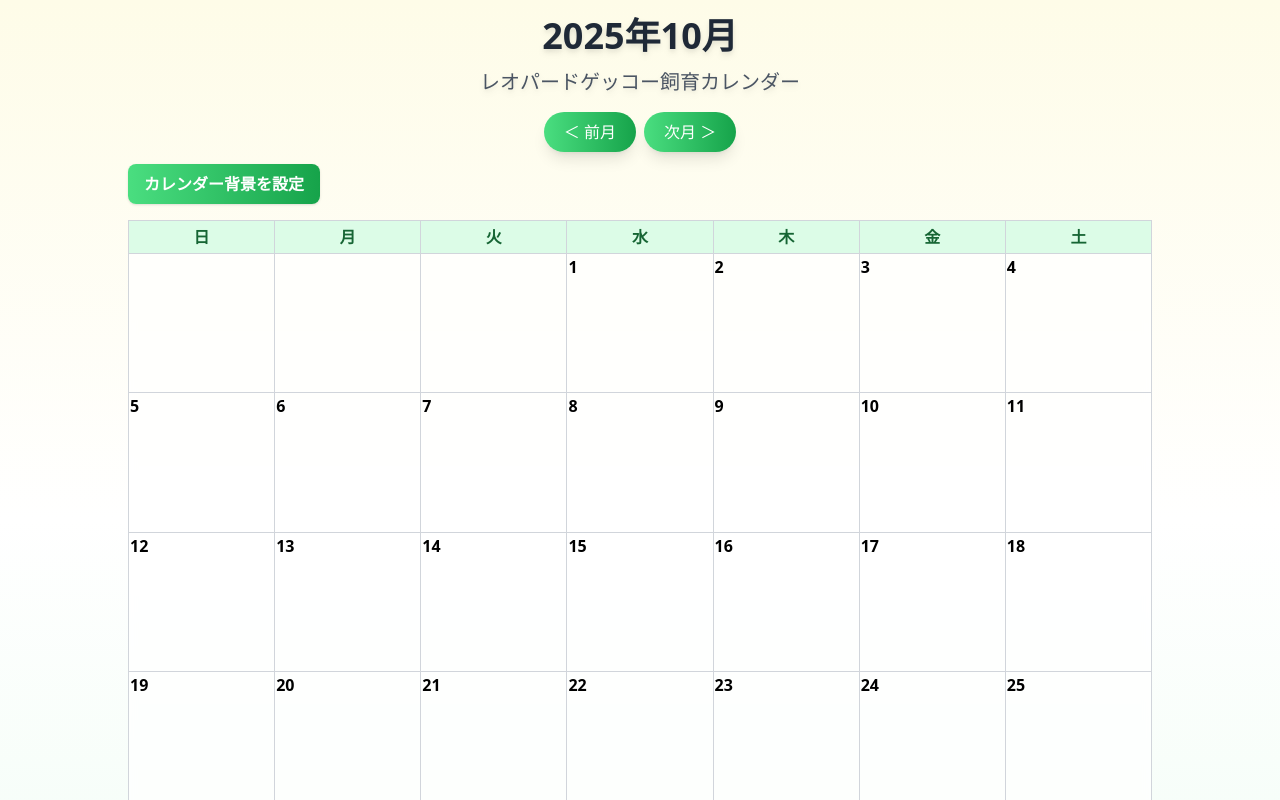
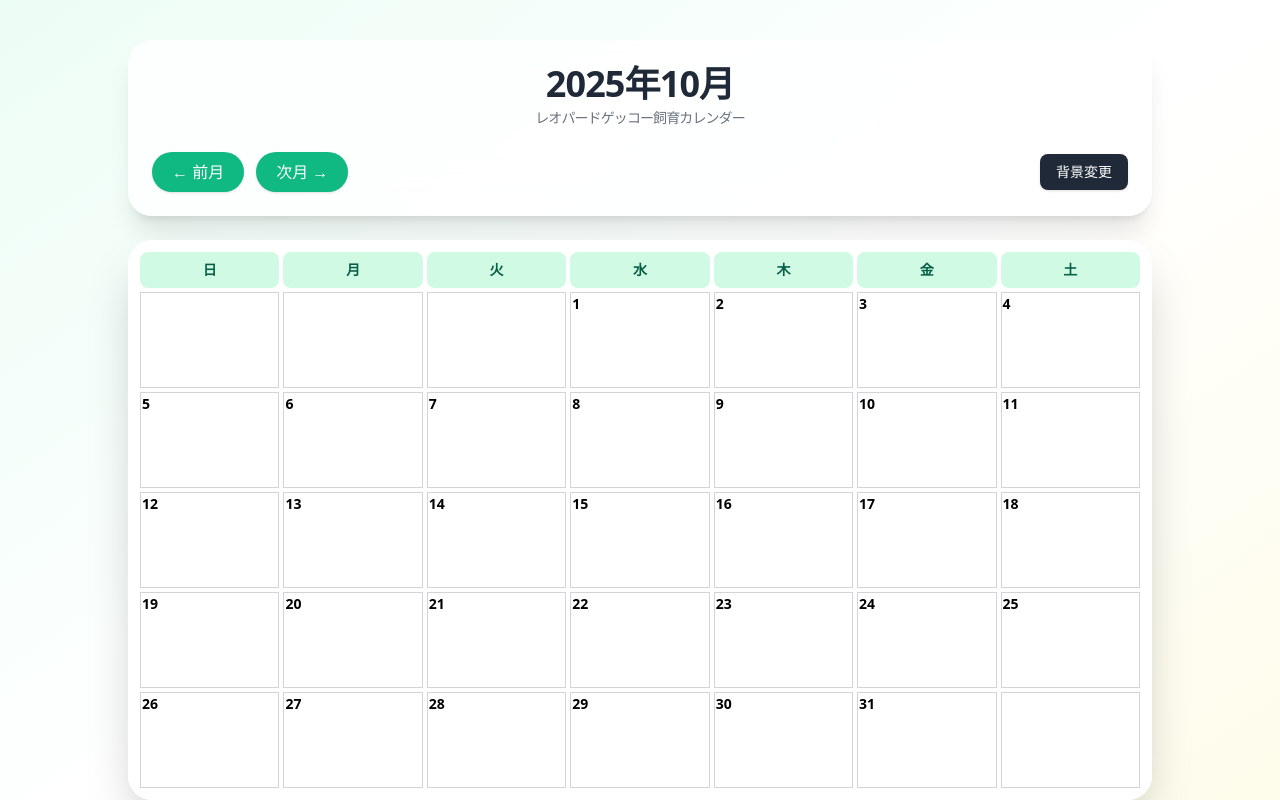
Before and after one commit to h-ichi/leopa-app, a React (Vite) app in the folder frontend/: page / in a window 1280 px wide. Shown: the top 800 px of the page. Built offline with nearby package versions, Linux system fonts and the light colour scheme.

Commit message:
カレンダーcss修正

```diff
--- a/frontend/src/components/LeopaCalendar.tsx
+++ b/frontend/src/components/LeopaCalendar.tsx
@@ -102,37 +102,46 @@ const LeopaCalendar: React.FC = () => {
   }
 
   return (
-    <div className="flex flex-col items-center p-4 bg-gradient-to-b from-yellow-50 via-white to-green-50 min-h-screen">
-      <h2 className="text-3xl sm:text-4xl font-extrabold text-center mb-4 leading-snug text-gray-800 drop-shadow-md">
+    <div className="min-h-screen bg-gradient-to-br from-emerald-50 via-white to-yellow-50 py-10 px-4 flex flex-col items-center">
+
+      {/* ================= HEADER CARD ================= */}
+      <div className="w-full max-w-5xl mb-6 rounded-3xl bg-white/80 backdrop-blur-xl shadow-xl p-6">
+
+        <h2 className="text-3xl sm:text-4xl font-bold text-center text-gray-800 mb-6 tracking-tight">
           {year}年{month}月
-        <br />
-        <span className="text-lg sm:text-xl text-gray-600 font-normal">
+          <span className="block text-sm text-gray-500 font-normal mt-1">
             レオパードゲッコー飼育カレンダー
           </span>
         </h2>
 
-      <div className="flex items-center gap-2 mb-3">
+        <div className="flex flex-wrap justify-between items-center gap-3">
+
+          {/* 月移動 */}
+          <div className="flex gap-3">
             <button
               onClick={handlePrevMonth}
-          className="px-5 py-2 bg-gradient-to-r from-green-400 to-green-600 text-white rounded-full shadow-lg hover:from-green-500 hover:to-green-700 hover:scale-105 transition-all duration-200"
+              className="px-5 py-2 rounded-full bg-emerald-500 text-white shadow hover:shadow-lg hover:scale-105 transition"
             >
-          ＜ 前月
+              ← 前月
             </button>
+
             <button
               onClick={handleNextMonth}
-          className="px-5 py-2 bg-gradient-to-r from-green-400 to-green-600 text-white rounded-full shadow-lg hover:from-green-500 hover:to-green-700 hover:scale-105 transition-all duration-200"
+              className="px-5 py-2 rounded-full bg-emerald-500 text-white shadow hover:shadow-lg hover:scale-105 transition"
             >
-          次月 ＞
+              次月 →
             </button>
           </div>
 
-      <div className="flex flex-wrap items-center gap-2 mb-4 w-full max-w-5xl">
+          {/* 背景ボタン */}
+          <div className="flex items-center gap-2">
             <label
               htmlFor="bg-upload"
-    className="cursor-pointer px-4 py-2 bg-gradient-to-r from-green-400 to-green-600 text-white font-semibold rounded-lg shadow hover:from-green-500 hover:to-green-700 transition-all duration-200 text-sm sm:text-base"
+              className="cursor-pointer px-4 py-2 rounded-lg bg-gray-800 text-white text-sm shadow hover:bg-gray-700 transition"
             >
-    カレンダー背景を設定
+              背景変更
             </label>
+
             <input
               id="bg-upload"
               type="file"
@@ -140,49 +149,66 @@ const LeopaCalendar: React.FC = () => {
               className="hidden"
               onChange={handleImageUpload}
             />
+
             {backgroundImage && (
               <button
-      className="px-4 py-2 bg-gradient-to-r from-red-400 to-red-600 text-white rounded-lg shadow hover:from-red-500 hover:to-red-700 transition-all duration-200 text-sm sm:text-base"
                 onClick={handleRemoveImage}
+                className="px-3 py-2 rounded-lg bg-red-500 text-white text-sm shadow hover:bg-red-600 transition"
               >
                 削除
               </button>
             )}
           </div>
+        </div>
+      </div>
 
 
+      {/* ================= CALENDAR CARD ================= */}
       <div
   ref={calendarRef}
-        className="relative w-full max-w-5xl mb-4"
-        style={{ aspectRatio: '7 / 5' }}
+  className="
+    relative
+    w-full
+    max-w-5xl
+    rounded-3xl
+    shadow-2xl
+    bg-white/80
+    backdrop-blur-xl
+
+    min-h-[520px]     /* ← 最低高さ保証 */
+    overflow-auto     /* ← スクロール可能 */
+  "
 >
         {backgroundImage && (
           <img
             src={backgroundImage}
             alt="calendar-bg"
-            className="absolute inset-0 w-full h-full object-cover pointer-events-none rounded-xl filter brightness-90"
+            className="absolute inset-0 w-full h-full object-cover opacity-70"
           />
         )}
-        <div className="absolute inset-0 bg-white/70 z-0 backdrop-blur-sm rounded-xl"></div>
 
-        <table className="relative z-10 w-full h-full table-fixed text-[10px] sm:text-sm md:text-base border-collapse">
+        <div className="absolute inset-0 bg-white/60 backdrop-blur-sm" />
+
+        <table className="relative z-10 w-full h-full table-fixed text-xs sm:text-sm border-separate border-spacing-1 p-2">
           <thead>
             <tr>
               {DAYS.map(d => (
                 <th
                   key={d}
-                  className="border border-gray-300 px-1 sm:px-2 py-1 bg-green-100 text-green-800 font-semibold"
+                  className="rounded-lg bg-emerald-100 text-emerald-800 font-semibold py-2"
                 >
                   {d}
                 </th>
               ))}
             </tr>
           </thead>
+
           <tbody>
             {calendarRows.map((week, i) => (
               <tr key={i}>
                 {week.map((date, j) => {
                   let log: DailyLog | undefined;
+
                   if (date) {
                     log = logs.find(l => l.date === date);
                     if (!log) {
@@ -200,6 +226,7 @@ const LeopaCalendar: React.FC = () => {
                       };
                     }
                   }
+
                   return (
                     <CalendarCell
                       key={j}
@@ -216,7 +243,6 @@ const LeopaCalendar: React.FC = () => {
                           saveAllLogs(newLogs);
                         }
                       }}
-
                     />
                   );
                 })}
```
Lines whose indentation alone changed are shown as unchanged.
